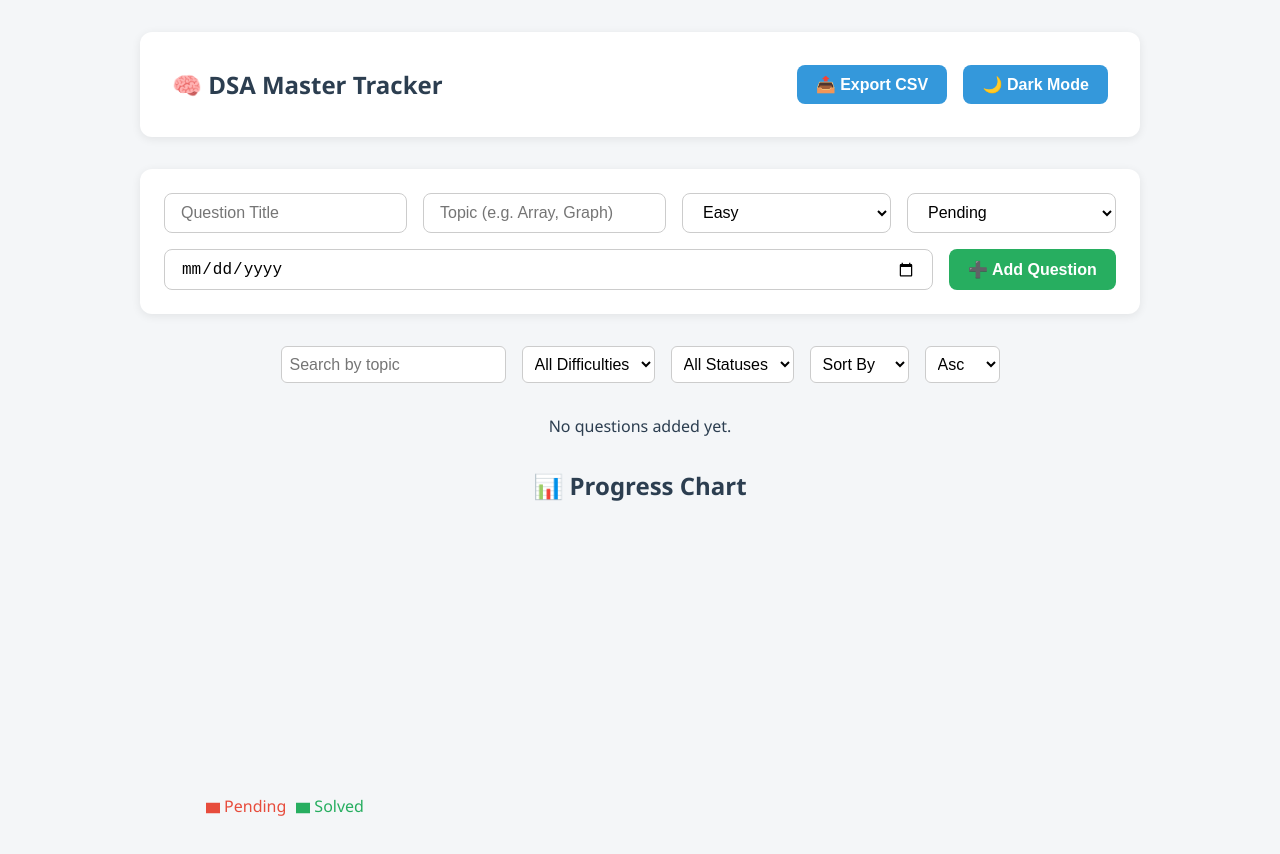
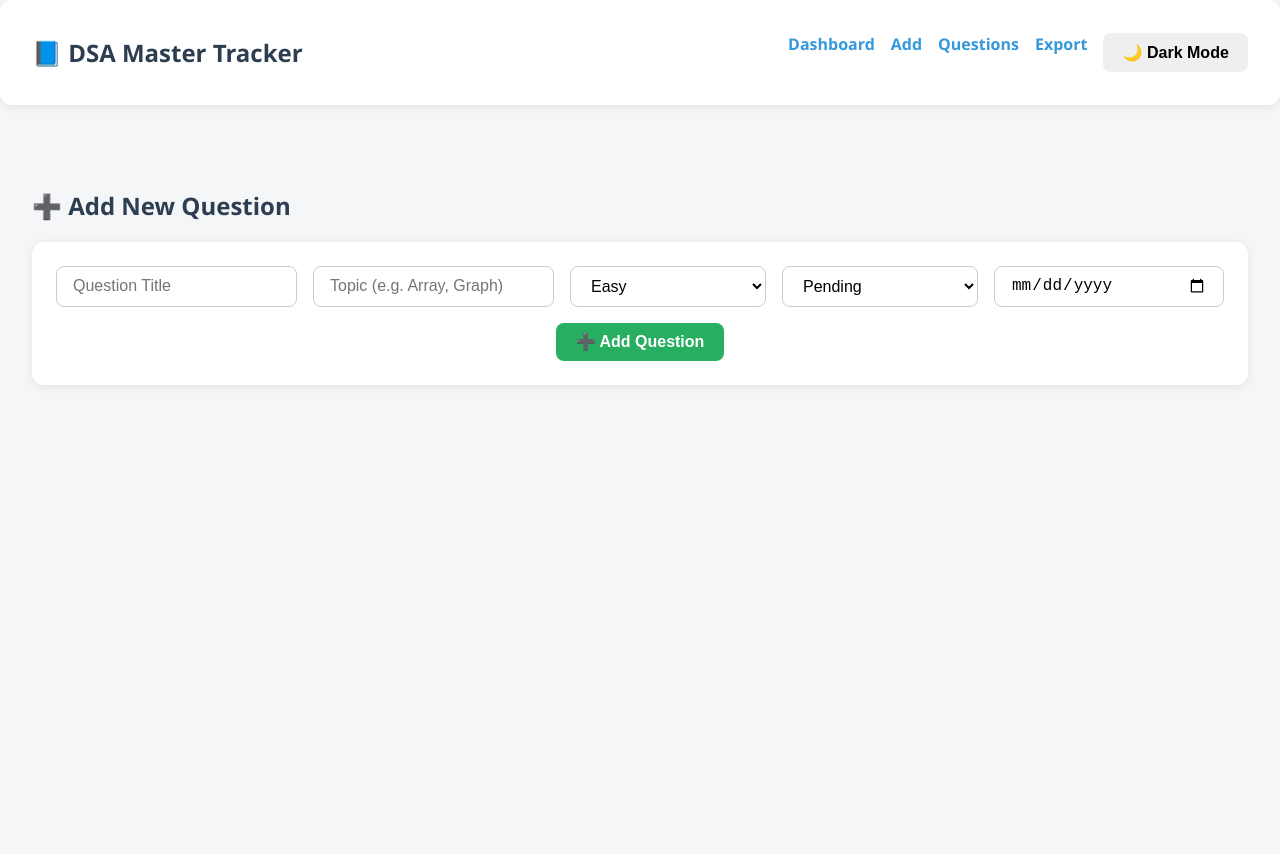
Before and after one commit to Pratik-shedge07/dsa-tracker, a React (Create React App) app: page /add in a window 1280 px wide. After the commit the page ends 800 px from the top, so only its background shows below. Built offline with nearby package versions, Linux system fonts and the light colour scheme.

Commit message:
multiple pages added

```diff
--- a/package.json
+++ b/package.json
@@ -9,6 +9,7 @@
     "@testing-library/user-event": "^13.5.0",
     "react": "^19.1.0",
     "react-dom": "^19.1.0",
+    "react-router-dom": "^7.6.3",
     "react-scripts": "^5.0.1",
     "recharts": "^3.1.0",
     "web-vitals": "^2.1.4"
--- a/src/App.css
+++ b/src/App.css
@@ -1,3 +1,4 @@
+/* 🌐 Global */
 body {
   margin: 0;
   font-family: 'Segoe UI', Tahoma, Geneva, Verdana, sans-serif;
@@ -13,15 +14,43 @@ body {
   margin: 0 auto;
 }
 
-.heading {
-  font-size: 2.5rem;
-  font-weight: 700;
+/* 🧭 Navbar */
+.navbar {
+  background-color: #ffffff;
+  color: #2c3e50;
+  display: flex;
+  justify-content: space-between;
+  align-items: center;
+  padding: 1rem 2rem;
   margin-bottom: 2rem;
+  box-shadow: 0 2px 10px rgba(0, 0, 0, 0.08);
+  border-radius: 12px;
+  transition: background-color 0.3s ease, color 0.3s ease;
 }
 
-/* 🟢 Form Styling */
+.navbar h1 {
+  font-size: 1.5rem;
+  font-weight: 700;
+}
+
+.nav-links {
+  display: flex;
+  gap: 1rem;
+}
+
+.navbar a {
+  color: #3498db;
+  font-weight: 600;
+  text-decoration: none;
+}
+
+.navbar a:hover {
+  text-decoration: underline;
+}
+
+/* 🧾 Form */
 .question-form {
-  background-color: var(--card-bg, #fff);
+  background-color: #fff;
   padding: 1.5rem;
   margin-bottom: 2rem;
   border-radius: 12px;
@@ -30,7 +59,6 @@ body {
   flex-wrap: wrap;
   gap: 1rem;
   justify-content: center;
-  transition: all 0.3s ease;
 }
 
 .question-form input,
@@ -38,9 +66,9 @@ body {
   padding: 0.6rem 1rem;
   font-size: 1rem;
   border-radius: 8px;
-  border: 1px solid var(--input-border, #ccc);
-  background-color: var(--input-bg, #fff);
-  color: var(--text, #000);
+  border: 1px solid #ccc;
+  background-color: #fff;
+  color: #000;
   flex: 1 1 180px;
   transition: border 0.3s ease, background 0.3s ease;
 }
@@ -51,69 +79,44 @@ body {
   border-color: #27ae60;
 }
 
-.question-form button {
+/* 🔘 Buttons */
+button {
+  padding: 0.6rem 1.2rem;
+  font-size: 1rem;
+  font-weight: 600;
+  border-radius: 8px;
+  border: none;
+  cursor: pointer;
+  transition: background-color 0.2s ease, transform 0.2s ease;
+}
+
+button.primary {
   background-color: #27ae60;
   color: white;
-  padding: 0.6rem 1.2rem;
-  font-weight: 600;
-  font-size: 1rem;
-  border: none;
-  border-radius: 8px;
-  cursor: pointer;
-  transition: background-color 0.3s ease, transform 0.2s ease;
 }
 
-.question-form button:hover {
+button.primary:hover {
   background-color: #1e8449;
-  transform: scale(1.03);
+  transform: scale(1.02);
 }
 
-/* 🔥 Daily Streak */
-.streak-box {
-  background-color: #ffffff;
-  padding: 1.5rem;
-  margin-bottom: 2rem;
-  border-radius: 10px;
-  box-shadow: 0 2px 10px rgba(0, 0, 0, 0.08);
-  text-align: center;
-  transition: all 0.3s ease;
+button.danger {
+  background-color: #e74c3c;
+  color: white;
 }
 
-.streak-title {
-  font-size: 1.5rem;
-  font-weight: 600;
-  margin-bottom: 0.5rem;
+button.danger:hover {
+  background-color: #c0392b;
+  transform: scale(1.02);
 }
 
-.streak-count {
-  font-size: 1.1rem;
-  margin-bottom: 1rem;
+button.utility {
+  background-color: #3498db;
+  color: white;
 }
 
-.streak-number {
-  font-weight: bold;
-  color: #27ae60;
-}
-
-.streak-button {
-  padding: 0.5rem 1.2rem;
-  background-color: #27ae60;
-  color: white;
-  font-weight: 600;
-  border: none;
-  border-radius: 6px;
-  cursor: pointer;
-  transition: background-color 0.2s ease-in-out;
-}
-
-.streak-button:hover {
-  background-color: #1e8449;
-}
-
-.streak-warning {
-  margin-top: 1rem;
-  color: #e74c3c;
-  font-weight: 500;
+button.utility:hover {
+  background-color: #2c80b4;
 }
 
 /* 📊 Filters */
@@ -132,6 +135,7 @@ body {
   border-radius: 6px;
   border: 1px solid #ccc;
   background-color: #fff;
+  color: #000;
 }
 
 /* 📋 Table */
@@ -141,7 +145,7 @@ table {
   background-color: white;
   border-radius: 10px;
   overflow: hidden;
-  box-shadow: 0 2px 6px rgba(0,0,0,0.1);
+  box-shadow: 0 2px 6px rgba(0, 0, 0, 0.1);
 }
 
 th, td {
@@ -156,22 +160,16 @@ th {
   font-weight: 600;
 }
 
-td button {
-  background-color: #e74c3c;
-}
-
-td button:hover {
-  background-color: #c0392b;
-}
-
-/* 🌙 Dark Mode */
+/* 💡 Dark Mode */
 body.dark {
   background-color: #121212;
   color: #e0e0e0;
 }
 
-body.dark .App {
+body.dark .App,
+body.dark .navbar {
   background-color: #121212;
+  color: #f0f0f0;
 }
 
 body.dark input,
@@ -182,17 +180,10 @@ body.dark button {
   border: 1px solid #444;
 }
 
-body.dark .question-form {
-  background-color: #1e1e1e;
-}
-
-body.dark .streak-box {
-  background-color: #1e1e1e;
-}
-
+body.dark .question-form,
+body.dark .filters,
 body.dark table {
   background-color: #1e1e1e;
-  color: #fff;
 }
 
 body.dark th {
@@ -202,150 +193,8 @@ body.dark th {
 body.dark td button {
   background-color: #c0392b;
 }
-/* 🌟 General Button Styling */
-button {
-  padding: 0.6rem 1.2rem;
-  font-size: 1rem;
-  font-weight: 600;
-  border-radius: 8px;
-  cursor: pointer;
-  transition: background-color 0.2s ease, transform 0.2s ease;
-  border: none;
+
+/* 🏷️ Utility Classes */
+.page {
+  padding: 2rem;
 }
-
-/* ✅ Primary Action Button (e.g. Add Question, Mark Solved) */
-button.primary {
-  background-color: #27ae60;
-  color: #fff;
-}
-
-button.primary:hover {
-  background-color: #1e8449;
-  transform: scale(1.02);
-}
-
-/* ⚠️ Danger Button (e.g. Delete) */
-button.danger {
-  background-color: #e74c3c;
-  color: #fff;
-}
-
-button.danger:hover {
-  background-color: #c0392b;
-  transform: scale(1.02);
-}
-
-/* 🌙 Dark Mode Button Fixes */
-body.dark button.primary {
-  background-color: #2ecc71;
-  color: #fff;
-}
-
-body.dark button.danger {
-  background-color: #e74c3c;
-  color: #fff;
-}
-
-/* Optional: Export/Mode Toggle Button */
-button.utility {
-  background-color: #3498db;
-  color: white;
-}
-
-button.utility:hover {
-  background-color: #2c80b4;
-}
-/* 🔝 Navbar */
-.navbar {
-  background-color: #ffffff;
-  color: #2c3e50;
-  display: flex;
-  justify-content: space-between;
-  align-items: center;
-  padding: 1rem 2rem;
-  margin-bottom: 2rem;
-  box-shadow: 0 2px 10px rgba(0, 0, 0, 0.08);
-  border-radius: 12px;
-  transition: background-color 0.3s ease, color 0.3s ease;
-}
-.navbar-title {
-  font-size: 1.5rem;
-  font-weight: 700;
-}
-.navbar-actions {
-  display: flex;
-  gap: 1rem;
-}
-
-/* 🌗 Theme-Aware Buttons */
-button {
-  padding: 0.6rem 1.2rem;
-  font-size: 1rem;
-  font-weight: 600;
-  border-radius: 8px;
-  cursor: pointer;
-  transition: background-color 0.2s ease, transform 0.2s ease;
-  border: none;
-}
-button.primary {
-  background-color: #27ae60;
-  color: #fff;
-}
-button.primary:hover {
-  background-color: #1e8449;
-  transform: scale(1.02);
-}
-button.utility {
-  background-color: #3498db;
-  color: white;
-}
-button.utility:hover {
-  background-color: #2c80b4;
-}
-
-/* 🌙 Dark Mode Fixes */
-body.dark {
-  background-color: #121212;
-  color: #e0e0e0;
-}
-body.dark .App,
-body.dark .navbar {
-  background-color: #121212;
-}
-body.dark input,
-body.dark select,
-body.dark button {
-  background-color: #1e1e1e;
-  color: #f0f0f0;
-  border: 1px solid #444;
-}
-body.dark .navbar {
-  background-color: #1e1e1e;
-  color: #f0f0f0;
-}
-
-/* 💬 Form Style */
-.question-form {
-  background-color: #fff;
-  padding: 1.5rem;
-  border-radius: 12px;
-  box-shadow: 0 2px 10px rgba(0, 0, 0, 0.08);
-  display: flex;
-  flex-wrap: wrap;
-  gap: 1rem;
-  justify-content: center;
-  margin-bottom: 2rem;
-}
-.question-form input,
-.question-form select {
-  padding: 0.6rem 1rem;
-  font-size: 1rem;
-  border-radius: 8px;
-  border: 1px solid #ccc;
-  background-color: #fff;
-  color: #000;
-  flex: 1 1 180px;
-}
-body.dark .question-form {
-  background-color: #1e1e1e;
-}
--- a/src/App.js
+++ b/src/App.js
@@ -1,18 +1,14 @@
 import React, { useState, useEffect } from 'react';
+import { BrowserRouter as Router, Routes, Route } from 'react-router-dom';
 import Navbar from './components/Navbar';
-import TrackerForm from './components/TrackerForm';
-import QuestionList from './components/QuestionList';
-import ProgressChart from './components/ProgressChart';
-import { exportToCSV } from './utils/exportCSV';
+import Dashboard from './pages/Dashboard';
+import AddQuestion from './pages/AddQuestion';
+import AllQuestions from './pages/AllQuestions';
+import ExportPage from './pages/ExportPage';
 import './App.css';
 
 function App() {
   const [questions, setQuestions] = useState([]);
-  const [search, setSearch] = useState('');
-  const [filterDifficulty, setFilterDifficulty] = useState('All');
-  const [filterStatus, setFilterStatus] = useState('All');
-  const [sortKey, setSortKey] = useState('');
-  const [sortOrder, setSortOrder] = useState('asc');
   const [darkMode, setDarkMode] = useState(localStorage.getItem('dark-mode') === 'true');
 
   useEffect(() => {
@@ -38,88 +34,16 @@ function App() {
     setQuestions(updated);
   };
 
-  const sortedQuestions = [...questions].sort((a, b) => {
-    if (!sortKey) return 0;
-    let valA = a[sortKey];
-    let valB = b[sortKey];
-
-    if (sortKey === 'date') {
-      valA = new Date(valA);
-      valB = new Date(valB);
-    } else {
-      valA = valA.toString().toLowerCase();
-      valB = valB.toString().toLowerCase();
-    }
-
-    if (valA < valB) return sortOrder === 'asc' ? -1 : 1;
-    if (valA > valB) return sortOrder === 'asc' ? 1 : -1;
-    return 0;
-  });
-
-  const filteredQuestions = sortedQuestions.filter((q) => {
-    return (
-      (filterDifficulty === 'All' || q.difficulty === filterDifficulty) &&
-      (filterStatus === 'All' || q.status === filterStatus) &&
-      q.topic.toLowerCase().includes(search.toLowerCase())
-    );
-  });
-
   return (
-    <div className="App">
-      <Navbar
-        darkMode={darkMode}
-        toggleDarkMode={() => setDarkMode(!darkMode)}
-        onExport={() => exportToCSV(filteredQuestions)}
-      />
-
-      <TrackerForm onAdd={handleAdd} />
-
-      <div className="filters">
-        <input
-          type="text"
-          placeholder="Search by topic"
-          value={search}
-          onChange={(e) => setSearch(e.target.value)}
-        />
-
-        <select
-          value={filterDifficulty}
-          onChange={(e) => setFilterDifficulty(e.target.value)}
-        >
-          <option value="All">All Difficulties</option>
-          <option value="Easy">Easy</option>
-          <option value="Medium">Medium</option>
-          <option value="Hard">Hard</option>
-        </select>
-
-        <select
-          value={filterStatus}
-          onChange={(e) => setFilterStatus(e.target.value)}
-        >
-          <option value="All">All Statuses</option>
-          <option value="Pending">Pending</option>
-          <option value="Solved">Solved</option>
-        </select>
-
-        <select value={sortKey} onChange={(e) => setSortKey(e.target.value)}>
-          <option value="">Sort By</option>
-          <option value="title">Title</option>
-          <option value="difficulty">Difficulty</option>
-          <option value="date">Date</option>
-        </select>
-
-        <select
-          value={sortOrder}
-          onChange={(e) => setSortOrder(e.target.value)}
-        >
-          <option value="asc">Asc</option>
-          <option value="desc">Desc</option>
-        </select>
-      </div>
-
-      <QuestionList questions={filteredQuestions} onDelete={handleDelete} />
-      <ProgressChart questions={questions} />
-    </div>
+    <Router>
+      <Navbar darkMode={darkMode} toggleDarkMode={() => setDarkMode(!darkMode)} />
+      <Routes>
+        <Route path="/" element={<Dashboard questions={questions} />} />
+        <Route path="/add" element={<AddQuestion onAdd={handleAdd} />} />
+        <Route path="/questions" element={<AllQuestions questions={questions} onDelete={handleDelete} />} />
+        <Route path="/export" element={<ExportPage questions={questions} />} />
+      </Routes>
+    </Router>
   );
 }
 
--- a/src/components/Navbar.jsx
+++ b/src/components/Navbar.jsx
@@ -1,16 +1,17 @@
 import React from 'react';
+import { Link } from 'react-router-dom';
 
-function Navbar({ darkMode, toggleDarkMode, onExport }) {
+function Navbar({ darkMode, toggleDarkMode }) {
   return (
     <nav className="navbar">
-      <h2 className="navbar-title">🧠 DSA Master Tracker</h2>
-
-      <div className="navbar-actions">
-        <button className="utility" onClick={onExport}>
-          📤 Export CSV
-        </button>
-        <button className="utility" onClick={toggleDarkMode}>
-          {darkMode ? '☀️ Light Mode' : '🌙 Dark Mode'}
+      <h1>📘 DSA Master Tracker</h1>
+      <div className="nav-links">
+        <Link to="/">Dashboard</Link>
+        <Link to="/add">Add</Link>
+        <Link to="/questions">Questions</Link>
+        <Link to="/export">Export</Link>
+        <button onClick={toggleDarkMode}>
+          {darkMode ? '🌞 Light Mode' : '🌙 Dark Mode'}
         </button>
       </div>
     </nav>
--- a/src/pages/AddQuestion.jsx
+++ b/src/pages/AddQuestion.jsx
@@ -0,0 +1,13 @@
+import React from 'react';
+import TrackerForm from '../components/TrackerForm';
+
+function AddQuestion({ onAdd }) {
+  return (
+    <div className="page">
+      <h2>➕ Add New Question</h2>
+      <TrackerForm onAdd={onAdd} />
+    </div>
+  );
+}
+
+export default AddQuestion;
--- /dev/null
+++ b/src/pages/AllQuestions.jsx
@@ -0,0 +1,80 @@
+import React, { useState } from 'react';
+import QuestionList from '../components/QuestionList';
+
+function AllQuestions({ questions, onDelete }) {
+  const [search, setSearch] = useState('');
+  const [filterDifficulty, setFilterDifficulty] = useState('All');
+  const [filterStatus, setFilterStatus] = useState('All');
+  const [sortKey, setSortKey] = useState('');
+  const [sortOrder, setSortOrder] = useState('asc');
+
+  const sortedQuestions = [...questions].sort((a, b) => {
+    if (!sortKey) return 0;
+    let valA = a[sortKey];
+    let valB = b[sortKey];
+
+    if (sortKey === 'date') {
+      valA = new Date(valA);
+      valB = new Date(valB);
+    } else {
+      valA = valA.toString().toLowerCase();
+      valB = valB.toString().toLowerCase();
+    }
+
+    if (valA < valB) return sortOrder === 'asc' ? -1 : 1;
+    if (valA > valB) return sortOrder === 'asc' ? 1 : -1;
+    return 0;
+  });
+
+  const filteredQuestions = sortedQuestions.filter((q) => {
+    return (
+      (filterDifficulty === 'All' || q.difficulty === filterDifficulty) &&
+      (filterStatus === 'All' || q.status === filterStatus) &&
+      q.topic.toLowerCase().includes(search.toLowerCase())
+    );
+  });
+
+  return (
+    <div className="page">
+      <h2>📘 All Questions</h2>
+
+      <div className="filters">
+        <input
+          type="text"
+          placeholder="Search by topic"
+          value={search}
+          onChange={(e) => setSearch(e.target.value)}
+        />
+
+        <select value={filterDifficulty} onChange={(e) => setFilterDifficulty(e.target.value)}>
+          <option value="All">All Difficulties</option>
+          <option value="Easy">Easy</option>
+          <option value="Medium">Medium</option>
+          <option value="Hard">Hard</option>
+        </select>
+
+        <select value={filterStatus} onChange={(e) => setFilterStatus(e.target.value)}>
+          <option value="All">All Statuses</option>
+          <option value="Pending">Pending</option>
+          <option value="Solved">Solved</option>
+        </select>
+
+        <select value={sortKey} onChange={(e) => setSortKey(e.target.value)}>
+          <option value="">Sort By</option>
+          <option value="title">Title</option>
+          <option value="difficulty">Difficulty</option>
+          <option value="date">Date</option>
+        </select>
+
+        <select value={sortOrder} onChange={(e) => setSortOrder(e.target.value)}>
+          <option value="asc">Asc</option>
+          <option value="desc">Desc</option>
+        </select>
+      </div>
+
+      <QuestionList questions={filteredQuestions} onDelete={onDelete} />
+    </div>
+  );
+}
+
+export default AllQuestions;
--- /dev/null
+++ b/src/pages/ExportPage.jsx
@@ -0,0 +1,15 @@
+import React from 'react';
+import { exportToCSV } from '../utils/exportCSV';
+
+function ExportPage({ questions }) {
+  return (
+    <div className="page">
+      <h2>⬇️ Export Questions</h2>
+      <button className="primary" onClick={() => exportToCSV(questions)}>
+        Download CSV
+      </button>
+    </div>
+  );
+}
+
+export default ExportPage;
```
Also changed, not shown: src/pages/Dashboard.jsx (+13 -0 lines), 1 other file (tests, documents, lock files or other folders).
